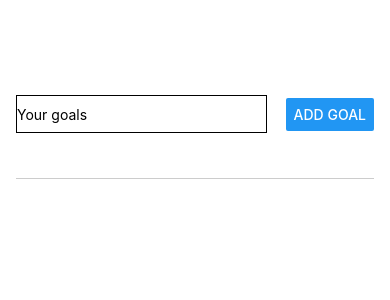
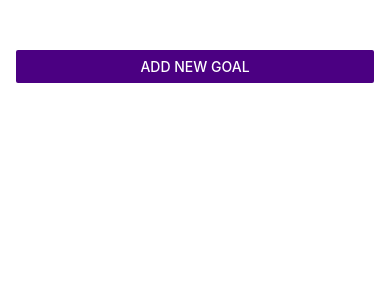
Before and after one commit to Aparna-xxx/goals-app, a React Native app in the folder goals/: screen / in a window 390 px wide. Shown: the top 300 px of the page. Built offline with nearby package versions, Linux system fonts and the light colour scheme.

Commit message:
changed input design to modals

```diff
--- a/goals/App.js
+++ b/goals/App.js
@@ -6,6 +6,15 @@ export default function App() {
 
 
   const [goalList, setGoalList] = useState([]); //array variable to store list of goals
+  const [modalState,setModalState] = useState(false);
+
+  function startAdding(){
+    setModalState(true);
+  }
+
+  function stopAdding(){
+    setModalState(false);
+  }
 
 
 
@@ -16,6 +25,7 @@ export default function App() {
     //The function receives the current state of goalList as currentGoals.
     //Using the spread operator, it creates a new array that contains all items from currentGoals, followed by mytext.
     //The new array is returned and setGoalList updates the state with this new array.
+    stopAdding();
   }
 
   function goalClicked(id){
@@ -28,7 +38,8 @@ export default function App() {
 
   return (
     <View style={styles.appcontainer}>
-      <GoalsInput handleClick={buttonClicked} />
+      <Button title = 'Add new goal' color='#4B0082' onPress={startAdding}/>
+      <GoalsInput handleClick={buttonClicked}  visible={modalState} onCancel={stopAdding}/>
       <View style = {styles.bodycontainer}>
       <FlatList  data={goalList}  renderItem={(itemObject)=>{
        return <GoalsOutput item={itemObject.item.text} handleDelete={goalClicked} id={itemObject.item.id}/>
--- a/goals/components/GoalsInput.js
+++ b/goals/components/GoalsInput.js
@@ -1,4 +1,4 @@
-import { StyleSheet,View,TextInput,Button } from "react-native";
+import { StyleSheet,View,TextInput,Button, Modal } from "react-native";
 import { useState } from "react";
 function GoalsInput(props){
   const [mytext, setMyText] = useState(''); //variable for the text input
@@ -9,13 +9,21 @@ function GoalsInput(props){
   function addGoalHandler(){
     props.handleClick(mytext);
     setMyText(' ');
+
+
   }
+
     return(
+          <Modal visible={props.visible} animationType="slide">
+            <View style={styles.headcontainer}>
+              <TextInput style={styles.input} placeholder='Your goals' onChangeText={readText} value={mytext}/>
+              <View style={styles.buttoncontainer}>
+                <Button title="Add goal" onPress={addGoalHandler} color='#4B0082'></Button>
+                <Button title="Cancel" color='#4B0082' onPress={props.onCancel}></Button>
+              </View>
+            </View>
 
-          <View style={styles.headcontainer}>
-            <TextInput style={styles.input} placeholder='Your goals' onChangeText={readText} value={mytext}/>
-            <Button title="Add goal" onPress={addGoalHandler}></Button>
-          </View>
+          </Modal>
 
     )
 }
@@ -25,21 +33,26 @@ export default GoalsInput;
 const styles = StyleSheet.create({
 
     headcontainer:{
-      flexDirection:'row',
-      justifyContent:'space-between',
+      justifyContent:'center',
       alignItems: 'center',
       marginBottom:24,
       borderBottomWidth:1,
       borderBottomColor:'#cccccc',
       flex:1,
+      padding:20,
     },
     input:{
       borderColor:'black',
       borderWidth:1,
-      width: '70%',
-      height:'30%',
+      width: '100%',
       marginRight:3,
     },
+    buttoncontainer:{
+      flexDirection:'row',
+      justifyContent:'space-between',
+      width:'60%',
+      marginTop:20,
+    }
 
 
   });
```
